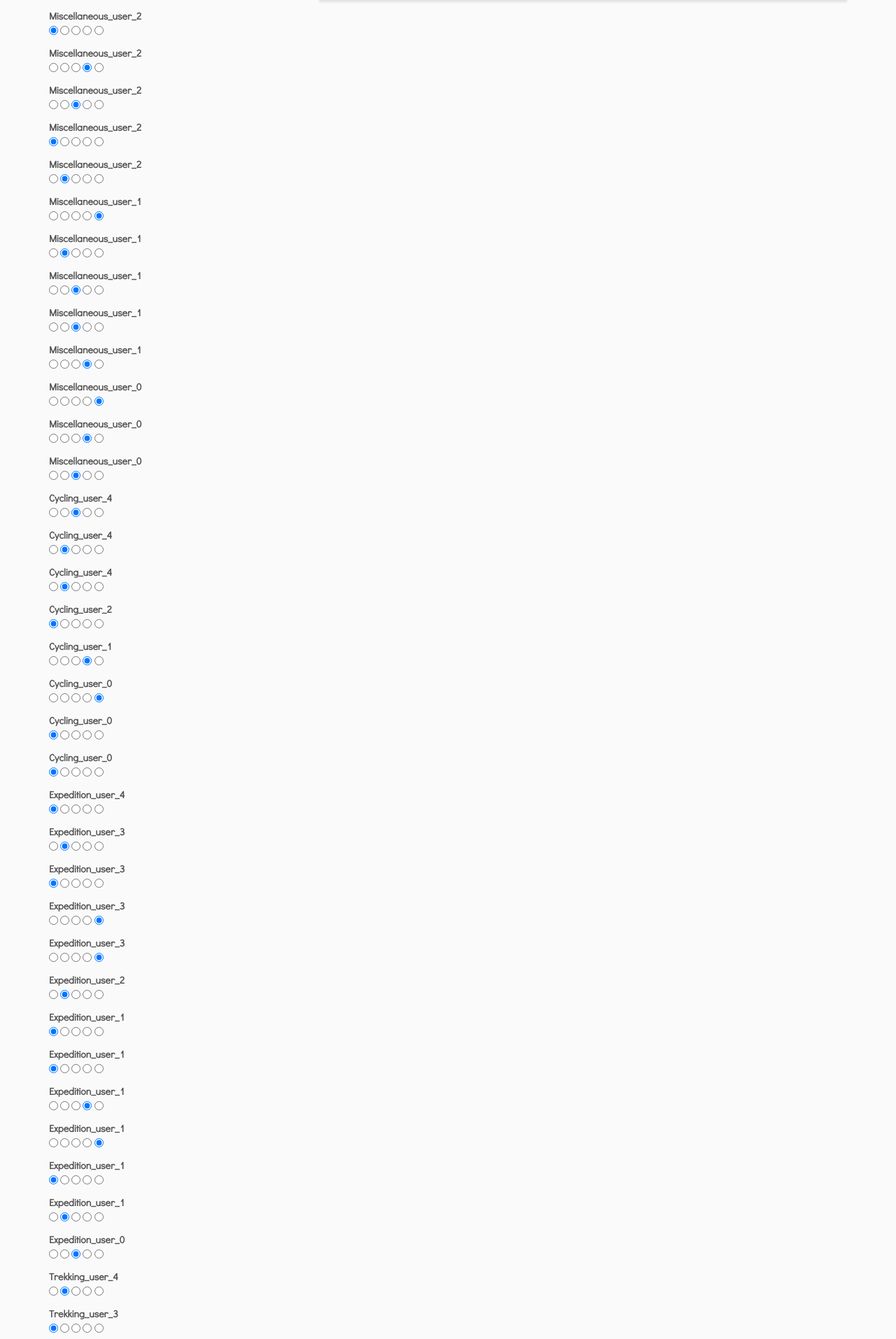
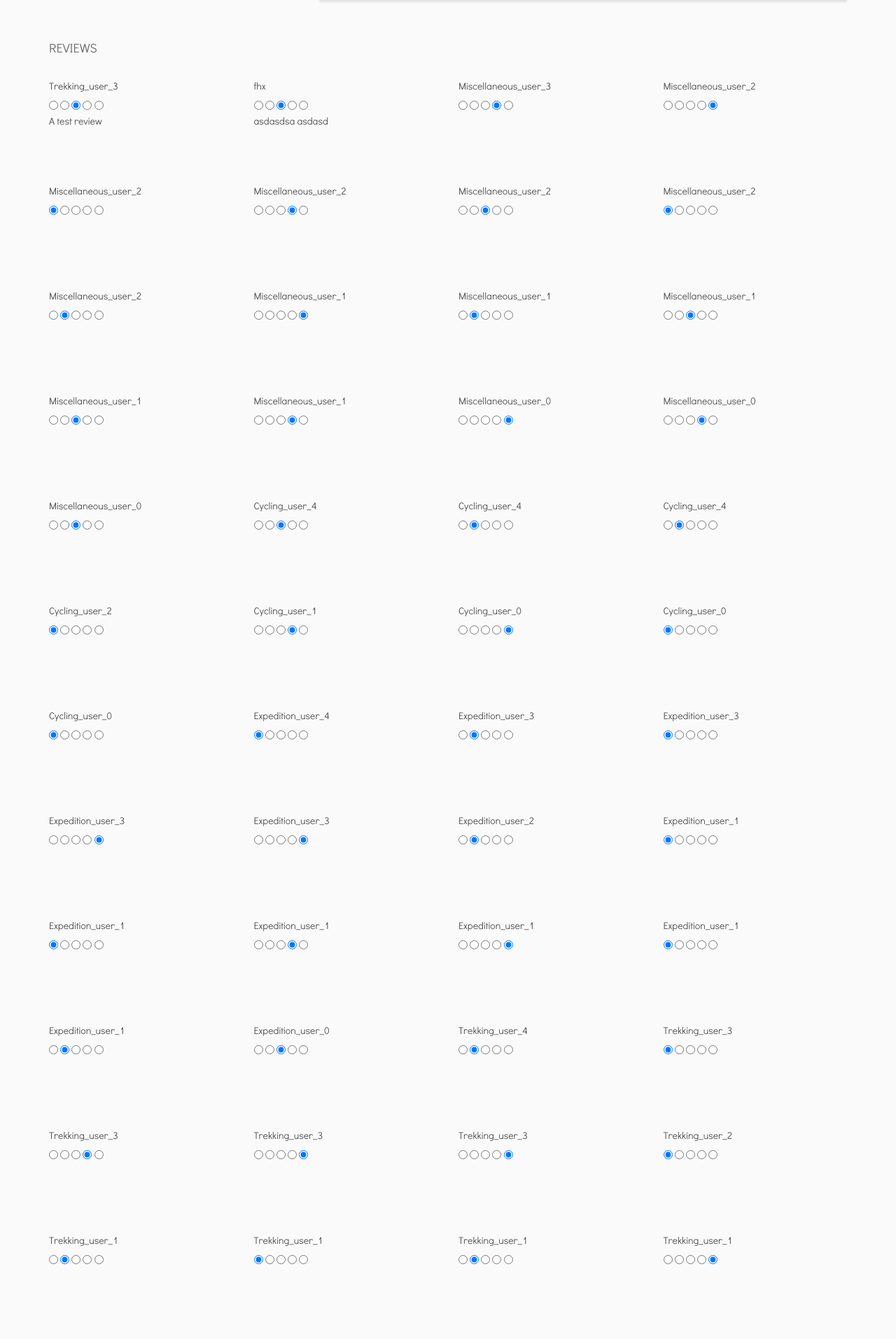
Before and after one commit to toggle-corp/yatra, a Django app: page /plan/55/ in a window 1280 px wide. Shown: the part 870-2784 px from the top of the page at 70% size. Run offline with Django 3.2, Linux system fonts and the light colour scheme; a user stored in the database is signed in; data comes from the database, SQL or seed files in the repository; both versions use the stored data as it was after the commit; some libraries are stand-ins or nearby versions.

Commit message:
Enhance design for review

```diff
--- a/static/css/plan.css
+++ b/static/css/plan.css
@@ -104,3 +104,14 @@ h4 {
 
 .pac-container {
 }
+
+.review{
+    padding: 16px 0px;
+    min-height: 150px;
+}
+.review h5{
+}
+
+#review-block{
+    padding-top: 50px;
+}
--- a/tour/templates/tour/plan.html
+++ b/tour/templates/tour/plan.html
@@ -95,7 +95,7 @@ function refresh(map) {
                     </div>
                 </div>
                 {% if edit %}
-                <div>
+                <div style="padding: 8px;">
                     <div class="radio">
                         <label><input id="public-radio" type="radio" name="plan-public" {% if plan.public %}checked{% endif %} value="public"> Public</label>
                     </div>
@@ -134,22 +134,6 @@ function refresh(map) {
                     </div>
                 </div>
                 {% endif %}
-
-                {% for rev in all_reviews %}
-                <strong>{{rev.posted_by}}</strong>
-                <!-- <span>Rating: {{rev.rating|floatformat:2}}</span> -->
-
-                <div id="rate-container-{{forloop.counter}}">
-                    <input type="radio" name="rating-{{forloop.counter}}" class="rating-disabled" value="1" {% if rev.rating == 1 %} checked {% endif %}/>
-                    <input type="radio" name="rating-{{forloop.counter}}" class="rating-disabled" value="2" {% if rev.rating == 2 %} checked {% endif %}/>
-                    <input type="radio" name="rating-{{forloop.counter}}" class="rating-disabled" value="3" {% if rev.rating == 3 %} checked {% endif %}/>
-                    <input type="radio" name="rating-{{forloop.counter}}" class="rating-disabled" value="4" {% if rev.rating == 4 %} checked {% endif %}/>
-                    <input type="radio" name="rating-{{forloop.counter}}" class="rating-disabled" value="5" {% if rev.rating == 5 %} checked {% endif %}/>
-                </div>
-
-                <p>{{rev.text|safe}}</p>
-                {% endfor %}
-
             </div>
             <div class="col-md-8">
                 <!-- <div id="floating-panel">
@@ -162,6 +146,28 @@ function refresh(map) {
                         <div id="map" oncontextmenu="return false;"></div>
                     </div>
                 </div>
+
+            </div>
+        </div>
+        <div id="review-block">
+            <h4>Reviews</h4>
+            <div class="row">
+                {% for rev in all_reviews %}
+                <div class="col-md-3">
+                    <div class="review">
+                        <h5>{{rev.posted_by}}</h5>
+                        <!-- <span>Rating: {{rev.rating|floatformat:2}}</span> -->
+                        <div id="rate-container-{{forloop.counter}}">
+                            <input type="radio" name="rating-{{forloop.counter}}" class="rating-disabled" value="1" {% if rev.rating == 1 %} checked {% endif %}/>
+                            <input type="radio" name="rating-{{forloop.counter}}" class="rating-disabled" value="2" {% if rev.rating == 2 %} checked {% endif %}/>
+                            <input type="radio" name="rating-{{forloop.counter}}" class="rating-disabled" value="3" {% if rev.rating == 3 %} checked {% endif %}/>
+                            <input type="radio" name="rating-{{forloop.counter}}" class="rating-disabled" value="4" {% if rev.rating == 4 %} checked {% endif %}/>
+                            <input type="radio" name="rating-{{forloop.counter}}" class="rating-disabled" value="5" {% if rev.rating == 5 %} checked {% endif %}/>
+                        </div>
+                        <div class="review-text">{{rev.text|safe}}</div>
+                    </div>
+                </div>
+                {% endfor %}
             </div>
         </div>
     </div>
```
Also changed, not shown: db.sqlite3.
